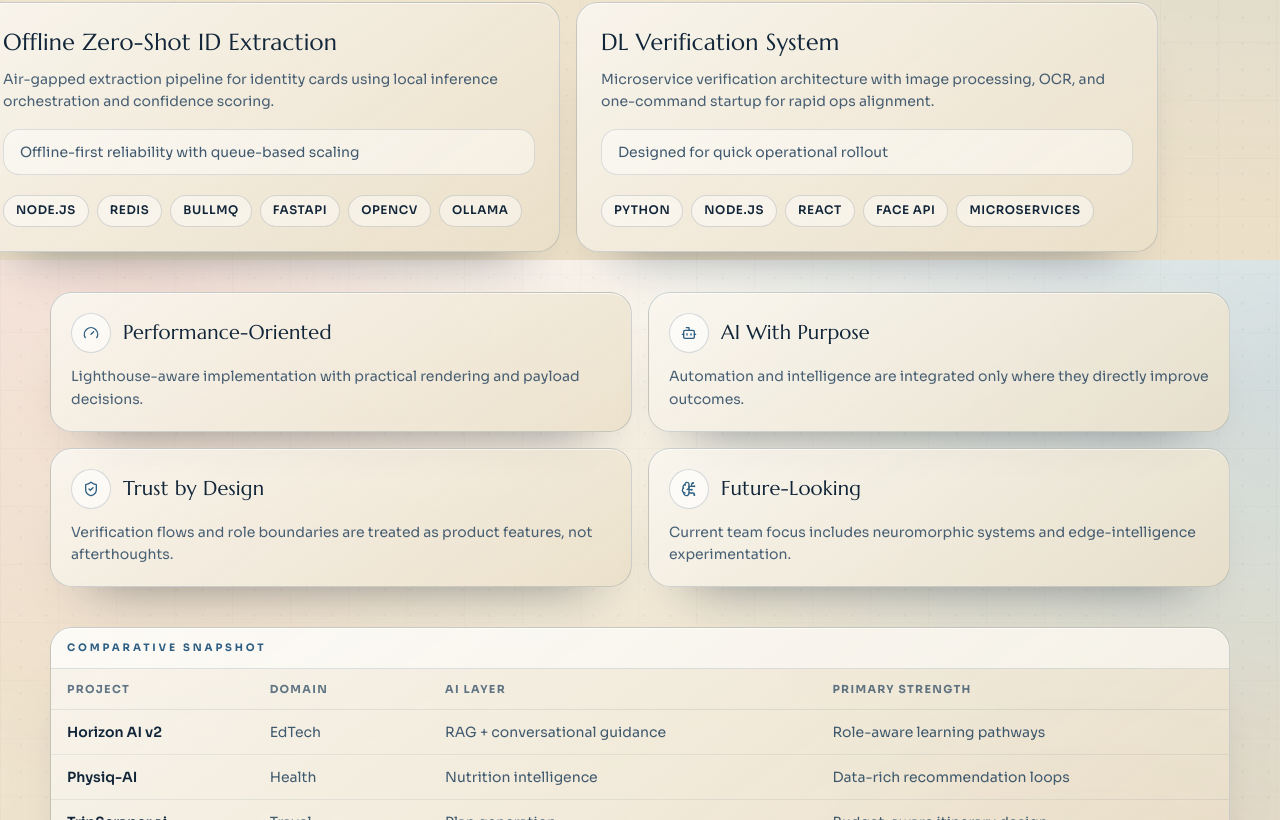
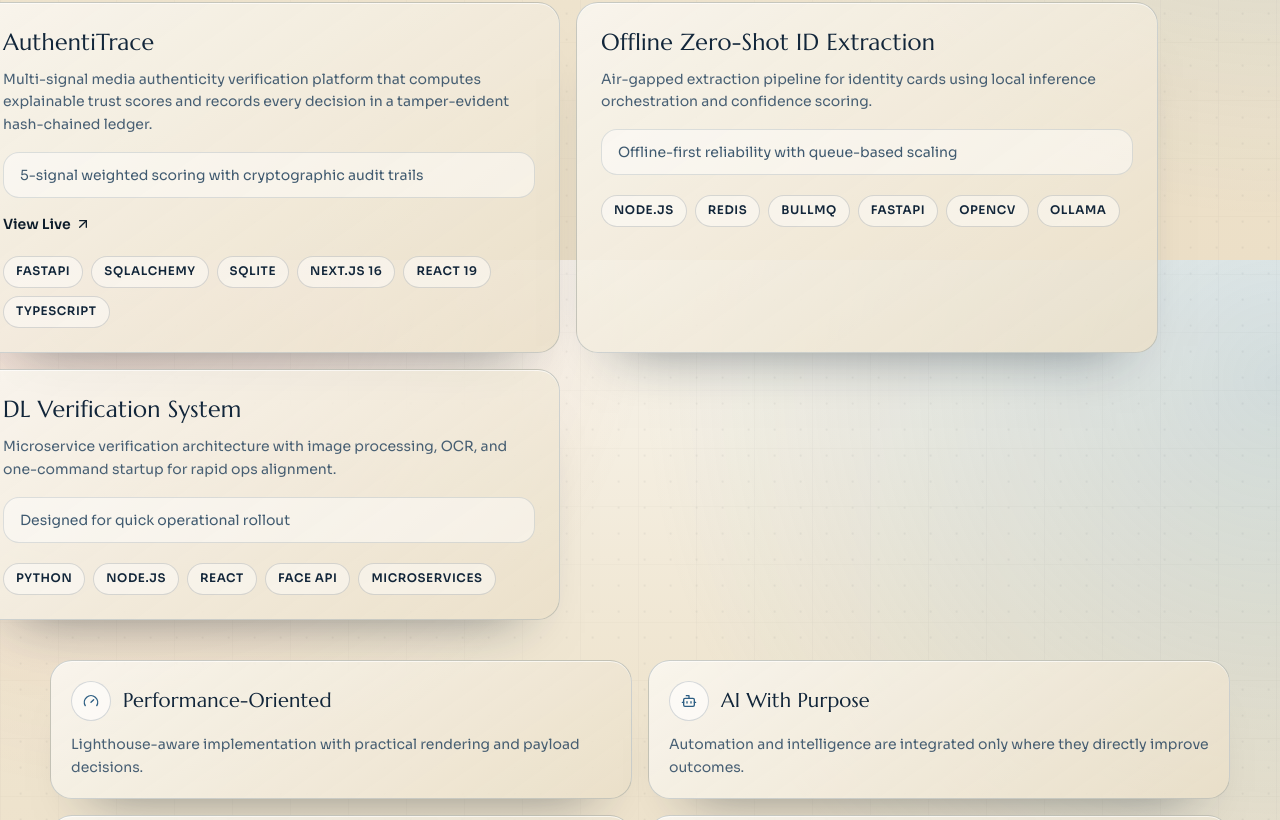
Before and after one commit to jassu-Workspace/Jaswanth-Portfolio, a Next.js app: page / in a window 1280 px wide. Shown: the part 4540-5360 px from the top of the page. Built offline with nearby package versions, Linux system fonts and the light colour scheme.

Commit message:
Added AuthentiTrace

```diff
--- a/src/components/ProjectsSection.tsx
+++ b/src/components/ProjectsSection.tsx
@@ -73,6 +73,14 @@ const lanes: Lane[] = [
     marker: "Lane 03",
     chipClass: "!border-[#ac7b2f33] !text-[#ac7b2f]",
     projects: [
+      {
+        title: "AuthentiTrace",
+        description:
+          "Multi-signal media authenticity verification platform that computes explainable trust scores and records every decision in a tamper-evident hash-chained ledger.",
+        stack: ["FastAPI", "SQLAlchemy", "SQLite", "Next.js 16", "React 19", "TypeScript"],
+        metrics: "5-signal weighted scoring with cryptographic audit trails",
+        link: "http://authenti-trace.vercel.app/",
+      },
       {
         title: "Offline Zero-Shot ID Extraction",
         description:
@@ -352,6 +360,7 @@ export default function ProjectsSection() {
                     ["Horizon AI v2", "EdTech", "RAG + conversational guidance", "Role-aware learning pathways"],
                     ["Physiq-AI", "Health", "Nutrition intelligence", "Data-rich recommendation loops"],
                     ["TripScraper.ai", "Travel", "Plan generation", "Budget-aware itinerary design"],
+                    ["AuthentiTrace", "Media trust", "Multi-signal scoring + ledger", "Tamper-evident verification receipts"],
                     ["ID Extraction", "Verification", "Offline vision pipeline", "Air-gapped reliability"],
                   ].map((row) => (
                     <tr key={row[0]} className="border-b border-[#21405b]/8 text-sm text-[#21405b]/86">
```
